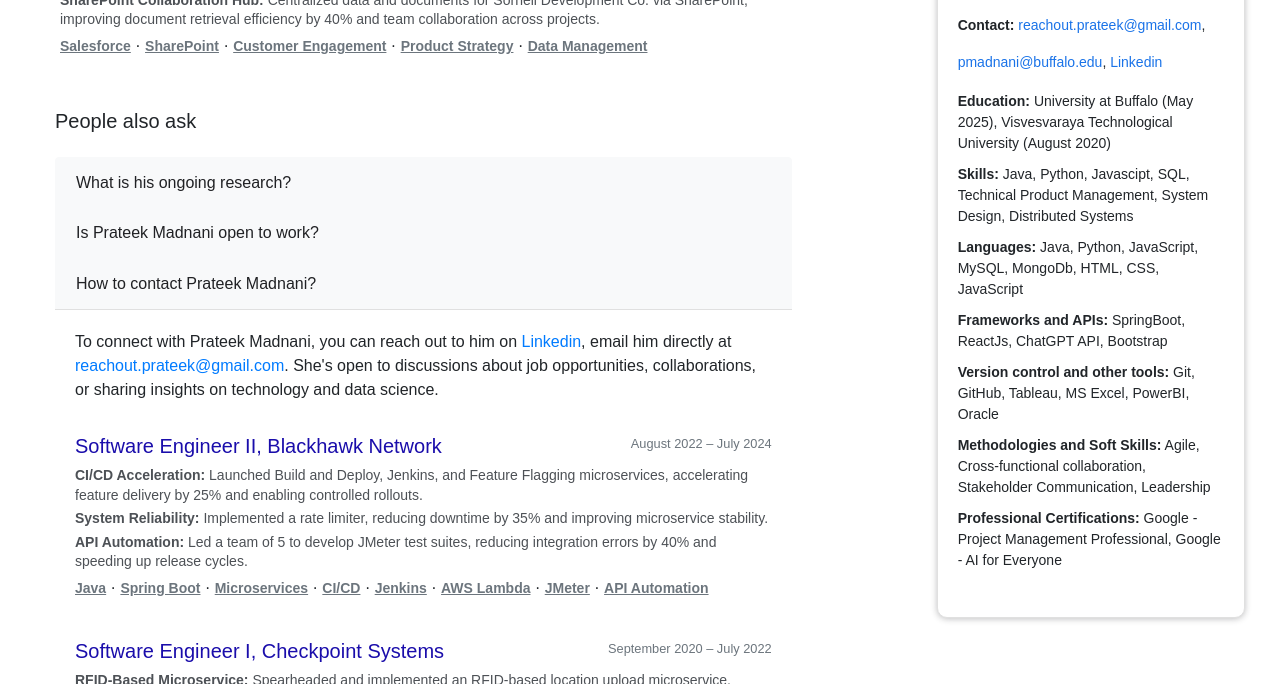
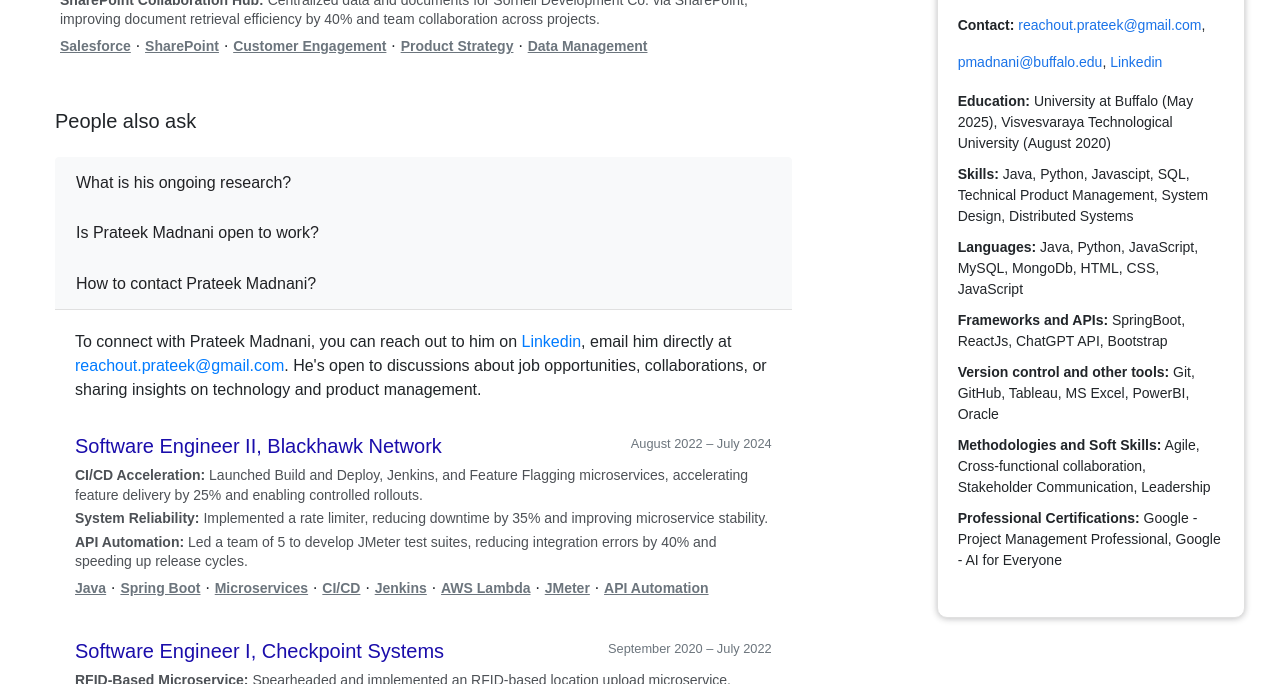
Before and after one commit to prateekmadnani1/prateekmadnani1.github.io, a website: page search-results.html in a window 1280 px wide. Both pictures are taken after a click on the button "How to contact Prateek Madnani?". Shown: the part 700-1384 px from the top of the page. Drawn offline with nearby package versions, Linux system fonts and the light colour scheme.

Commit message:
minor changes

```diff
--- a/search-results.html
+++ b/search-results.html
@@ -182,7 +182,7 @@
                                     </div>
                                     <div id="collapseThree" class="collapse" aria-labelledby="headingThree" data-parent="#peopleAlsoAsk">
                                         <div class="card-body">
-                                            To connect with Prateek Madnani, you can reach out to him on <a href="https://www.linkedin.com/in/prateek-madnani/" target="_blank">Linkedin</a>, email him directly at <a href="mailto:reachout.prateek@gmail.com" target="_blank">reachout.prateek@gmail.com</a>. She's open to discussions about job opportunities, collaborations, or sharing insights on technology and data science.
+                                            To connect with Prateek Madnani, you can reach out to him on <a href="https://www.linkedin.com/in/prateek-madnani/" target="_blank">Linkedin</a>, email him directly at <a href="mailto:reachout.prateek@gmail.com" target="_blank">reachout.prateek@gmail.com</a>. He's open to discussions about job opportunities, collaborations, or sharing insights on technology and product management.
                                     </div>
                                 </div>
                             </div>
```
